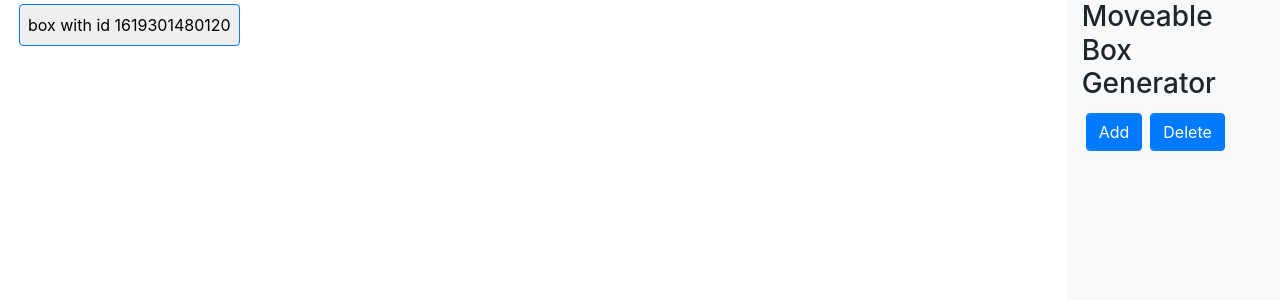
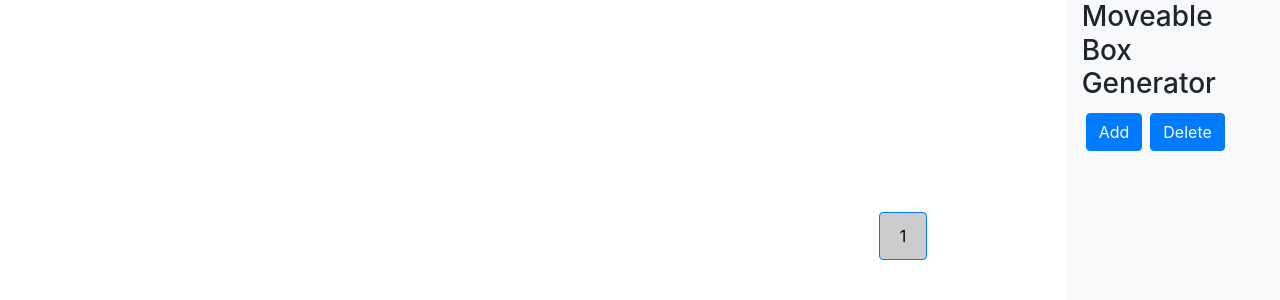
Before and after one commit to ayushk23/moveable-box-generator, an Angular app: page / in a window 1280 px wide. Both pictures are taken after a click on the element "Add". Shown: the top 300 px of the page. Built offline with nearby package versions, Linux system fonts and the light colour scheme.

Commit message:
Generate box randomly in white area, selectable

```diff
--- a/src/app/box/box.component.css
+++ b/src/app/box/box.component.css
@@ -1,5 +1,12 @@
-.btt:focus{
+.box{
+    height: 3rem;
+    width: 3rem;
+    background-color: #ccc;
+    position:absolute;
+    border: 1px solid rgb(161, 161, 161);
+}
+.box:focus{
     box-shadow: 1px 1px 6px 1px rgba(0,0,0,0.75);
--webkit-box-shadow: 1px 1px 6px 1px rgba(0,0,0,0.75);
--moz-box-shadow: 1px 1px 6px 1px rgba(0,0,0,0.75);
+    -webkit-box-shadow: 1px 1px 6px 1px rgba(0,0,0,0.75);
+    -moz-box-shadow: 1px 1px 6px 1px rgba(0,0,0,0.75);
 }
--- a/src/app/box/box.component.html
+++ b/src/app/box/box.component.html
@@ -1,7 +1,9 @@
 <button id={{boxId}}
-  class="border border-primary rounded p-2 m-1 btt"
+  class="border border-primary rounded p-2 box"
   [style.z-index]="zindex"
+  [style.margin-left.vw]="mleft"
+  [style.margin-top.vh]="mtop"
   (click)="logDetails($event)"
   >
-  box with id {{boxId}}
+  {{zindex}}
 </button>
--- a/src/app/box/box.component.ts
+++ b/src/app/box/box.component.ts
@@ -14,7 +14,9 @@ export class BoxComponent implements OnInit {
   }
 
   boxId: any = Date.now();
-  @Input() zindex: number = 10;
+  @Input() zindex: number = 1;
+  @Input() mtop = 0 ;
+  @Input() mleft = 0 ;
   @Output() output = new EventEmitter();
 
   logDetails(event){
--- a/src/app/canvas/canvas.component.ts
+++ b/src/app/canvas/canvas.component.ts
@@ -11,7 +11,7 @@ export class CanvasComponent implements OnInit {
   constructor(private resolver: ComponentFactoryResolver) { }
 
   ngOnInit() {
-    localStorage.setItem("zindex", "10");
+    localStorage.setItem("zindex", "0");
   }
 
   @ViewChild("boxContainer", { read: ViewContainerRef }) container;
@@ -23,11 +23,18 @@ export class CanvasComponent implements OnInit {
     var zindex = parseInt(localStorage.getItem("zindex"));
     localStorage.setItem("zindex", ++zindex +"");
     this.componentRef.instance.zindex = zindex;
+    //generate new box in only white area randomly
+    this.componentRef.instance.mtop = this.getMargin(0,93);
+    this.componentRef.instance.mleft = this.getMargin(0,77);
 
   }
 
   ngOnDestroy() {
     this.componentRef.destroy();
+  }
+
+  getMargin(min, max) {
+    return Math.random() * (max - min) + min;
   }
 
   deleteBox(){
```
